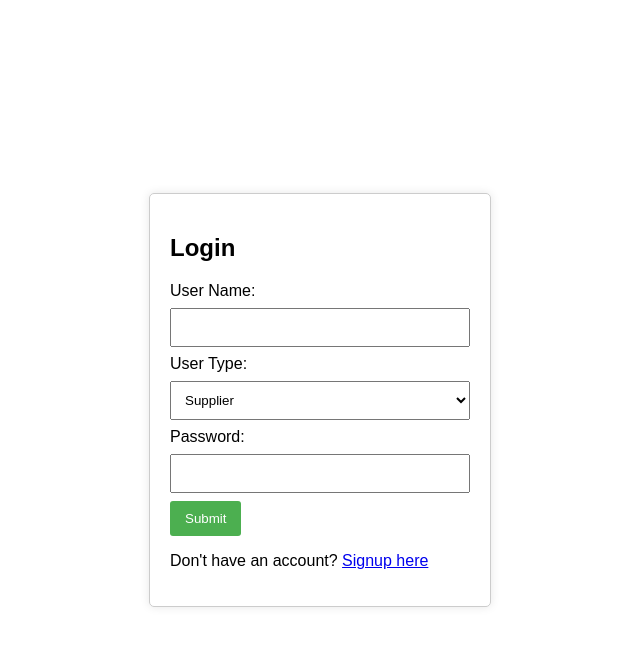
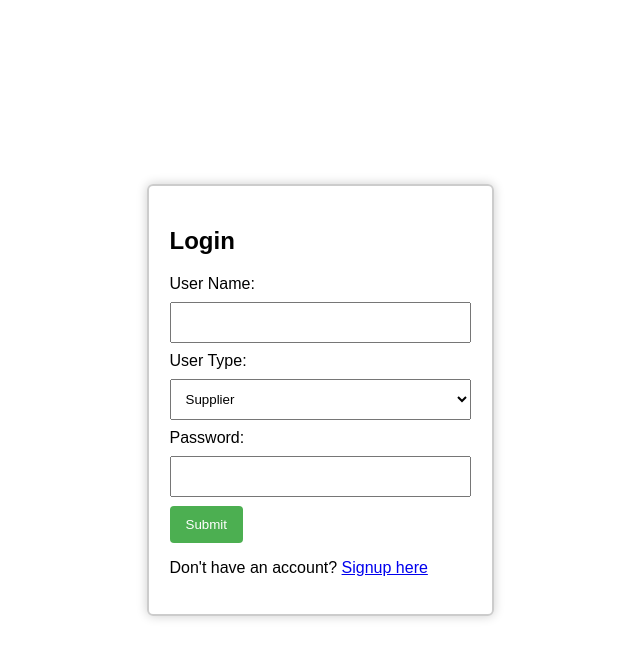
Before and after one commit to SACHINK51/WebDevForInfoSystems, a Flask app: page /login in a window 1280 px wide. Shown: the top 659 px of the page, without its empty margins (320-960 px from the left). Run offline with Flask 3, Linux system fonts and the light colour scheme.

Commit message:
Updated login.html
Cosmetic UI design adjustments.

```diff
--- a/templates/login.html
+++ b/templates/login.html
@@ -14,24 +14,24 @@
             margin: 0;
         }
         form {
-            border: 1px solid #ccc;
-            padding: 20px;
-            border-radius: 5px;
-            width: 300px;
-            box-shadow: 0 0 10px rgba(0, 0, 0, 0.1);
+            border: 2px solid #ccc;
+            padding: 21px;
+            border-radius: 6px;
+            width: 301px;
+            box-shadow: 0 0 11px rgba(0, 0, 0, 0.2);
         }
         input, select {
             width: 100%;
-            padding: 10px;
-            margin: 8px 0;
+            padding: 11px;
+            margin: 9px 0;
             box-sizing: border-box;
         }
         button {
-            background-color: #4caf50;
+            background-color: #4caf51;
             color: white;
-            padding: 10px 15px;
+            padding: 11px 16px;
             border: none;
-            border-radius: 3px;
+            border-radius: 4px;
             cursor: pointer;
         }
     </style>
```
